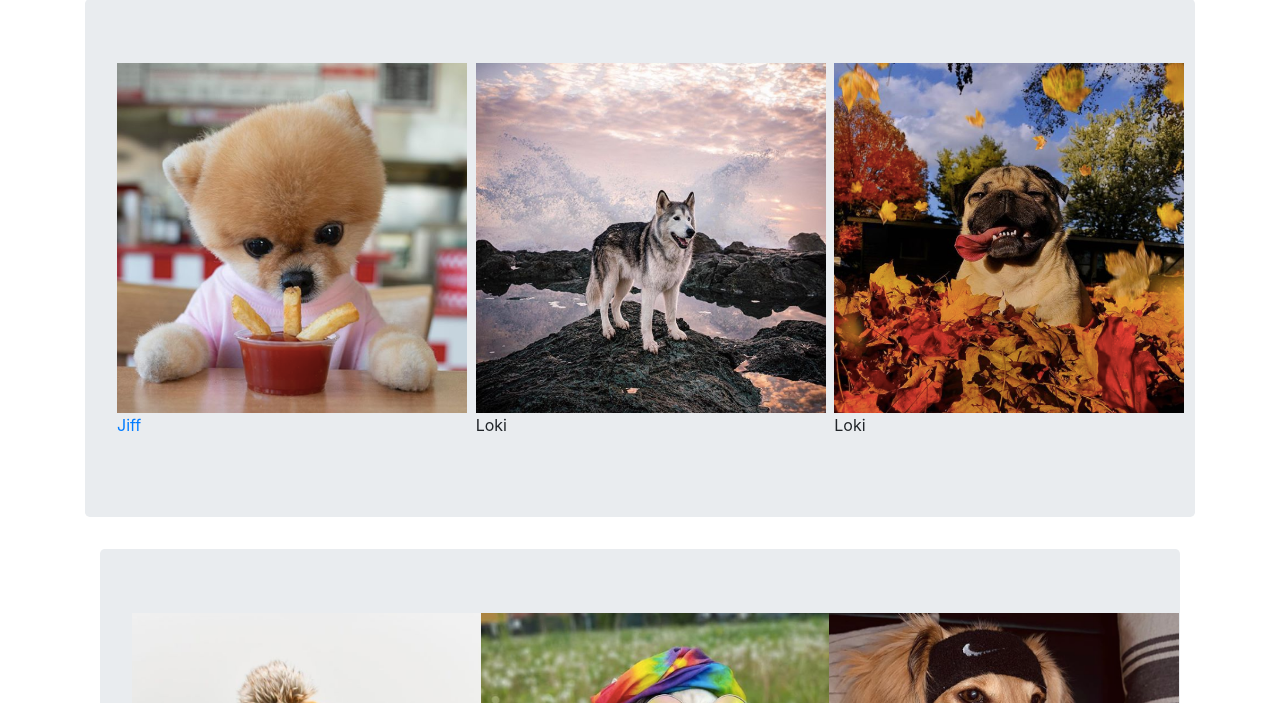
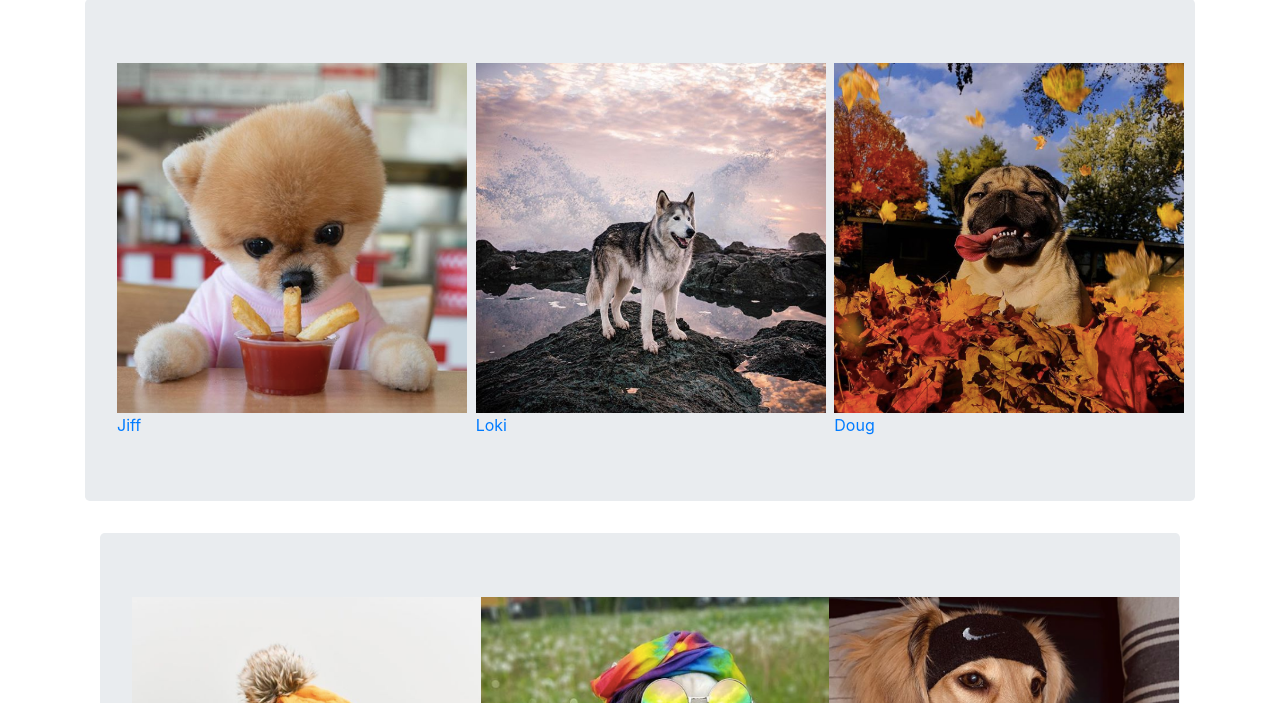
Before and after one commit to annaroseo/Final-Website, a plain HTML site: page index.html in a window 1280 px wide. Shown: the part 97-800 px from the top of the page. Drawn offline with nearby package versions, Linux system fonts and the light colour scheme.

Commit message:
Individual dog pages
Individual dog pages

```diff
--- a/index.html
+++ b/index.html
@@ -48,12 +48,12 @@
                 </div>
                 <div class="col-lg-4">
                   <img src='Doggo pics/loki.png' width="350" height="350">
-                  <p>Loki</p>
+                  <a href="Dog pages/Loki.html" target="_blank">Loki</a>
                 </div>
 
                 <div class="col-lg-4">
                   <img src='Doggo pics/doug.png' width="350" height="350">
-                  <p>Loki</p>
+                  <a href="Dog pages/Doug.html" target="_blank">Doug</a>
                 </div>
               </div>
           </div>
```
Also changed, not shown: Dog pages/loki.html (added), 9 other files.
